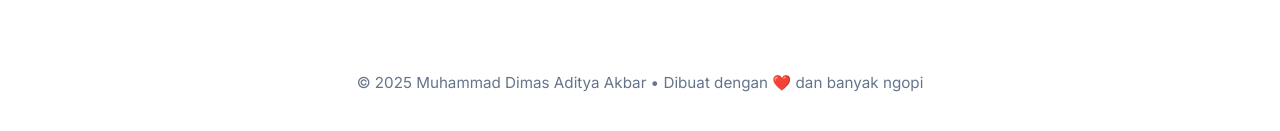
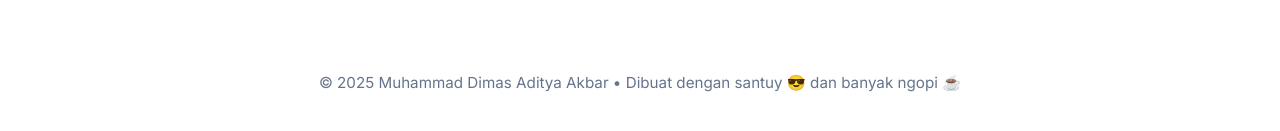
Before and after one commit to dimz1690/github.io, a plain HTML site: page index.html in a window 1280 px wide. Shown: the part 2324-2455 px from the top of the page. Drawn offline with Linux system fonts and the light colour scheme.

Commit message:
Update footer text for improved expression

```diff
--- a/index.html
+++ b/index.html
@@ -251,7 +251,7 @@
   </section>
 
   <footer>
-    <p>© 2025 Muhammad Dimas Aditya Akbar • Dibuat dengan ❤️ dan banyak ngopi</p>
+    <p>© 2025 Muhammad Dimas Aditya Akbar • Dibuat dengan santuy &#x1F60E; dan banyak ngopi &#x2615;</p>
   </footer>
 
 </body>
```
